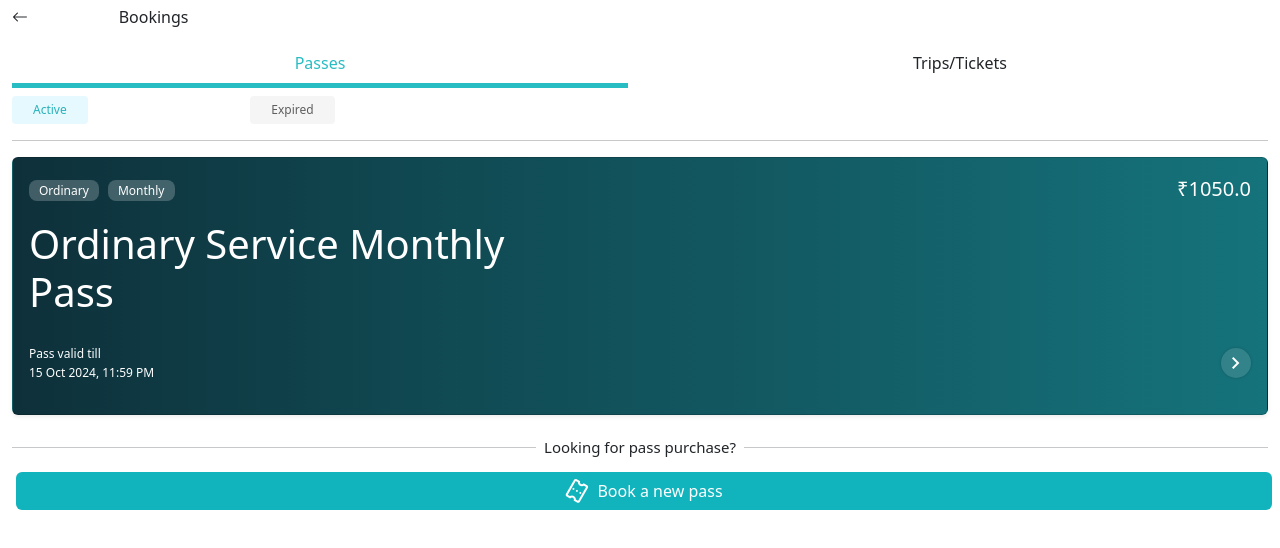
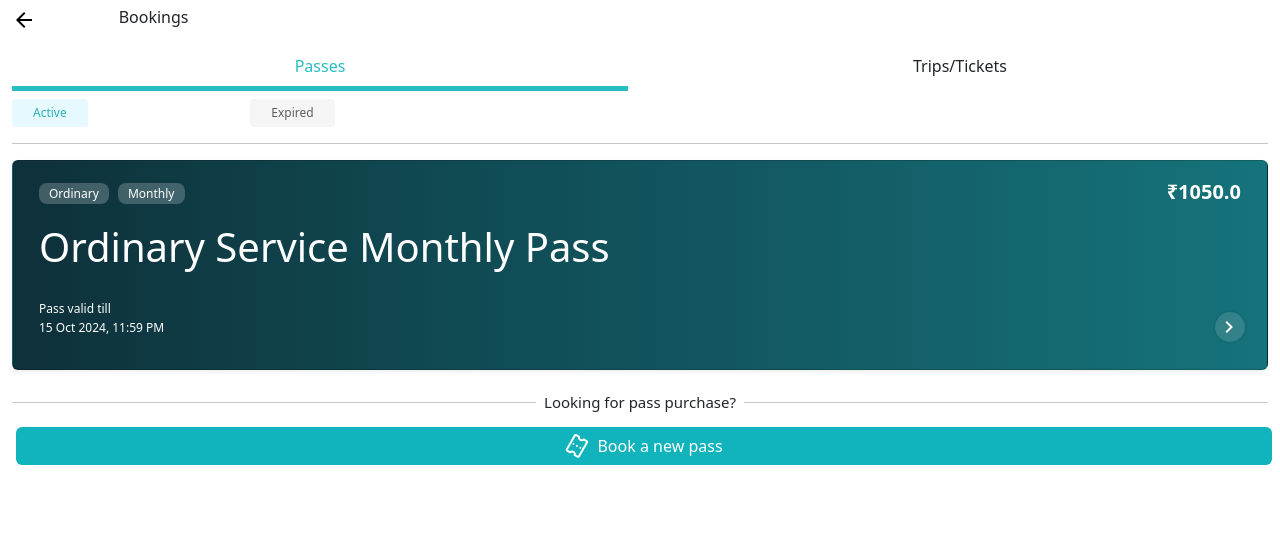
Before and after one commit to cr3992/bmtc, a plain HTML site: page index.html in a window 1280 px wide. Drawn offline with nearby package versions, Linux system fonts and the light colour scheme.

Commit message:
Add files via upload

```diff
--- a/index.html
+++ b/index.html
@@ -27,6 +27,9 @@
             background: linear-gradient(90deg,#0e303a,#104952,#135d66,#15737b);
             color:white;
             position: relative;
+            padding: 10px;
+            padding-top: 0px;
+            padding-bottom: 0px;
         }
         .circle-button {
             display: flex;
@@ -42,7 +45,7 @@
             line-height: 1;
             position: absolute;
             top: 80%;
-            right: 1rem; /* Adjust as needed */
+            right: 1.4rem; /* Adjust as needed */
             transform: translateY(-50%);
             box-shadow: 0 0 3px rgba(0, 0, 0, 0.2); /* Optional: add shadow for better visibility */
             font-size: 20px; /* Adjust the size as needed */
@@ -72,7 +75,7 @@
     <div class="container-fluid">
       <div class="row mt-2">
         <div class="col-1">
-          <h6><i class="bi bi-arrow-left"></i></h6>
+            <a href=""><span class="material-symbols-outlined" style="color: black;">arrow_back</span></a>
         </div>
         <div class="col-2">
           <h6>Bookings</h6>
@@ -110,12 +113,12 @@
                         <span class="badge-bg">Ordinary</span>
                         <span class="badge-bg" style="margin-left: 5px;">Monthly</span>
                       </div>
-                      <div class="fs-5 text-end">
+                      <div class="fs-5 fw-semibold text-end">
                         ₹1050.0
                       </div>
                     </div>
                     <div class="mt-3">
-                      <h1 class="display-6">Ordinary Service Monthly <br>Pass</h1>
+                      <h1 class="fs-1 fw-light">Ordinary Service Monthly Pass</h1>
                     </div>
                     <div class="mt-4">
                       <span class="tiny-font">Pass valid till</span>
```
